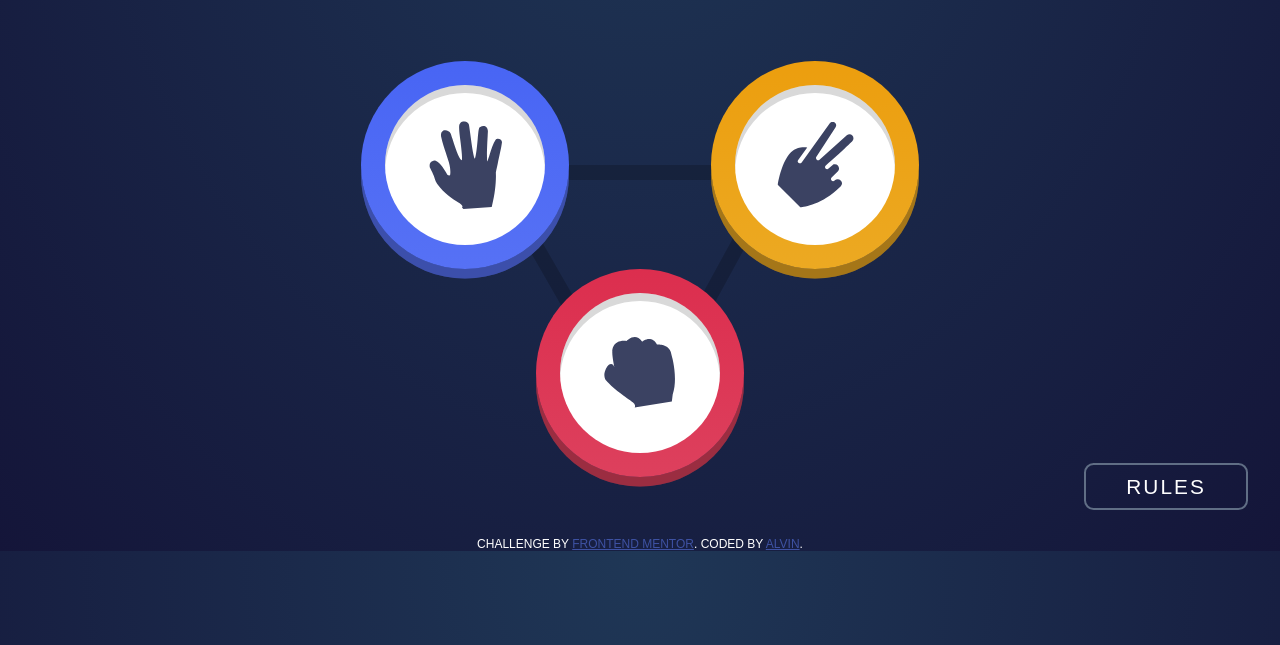
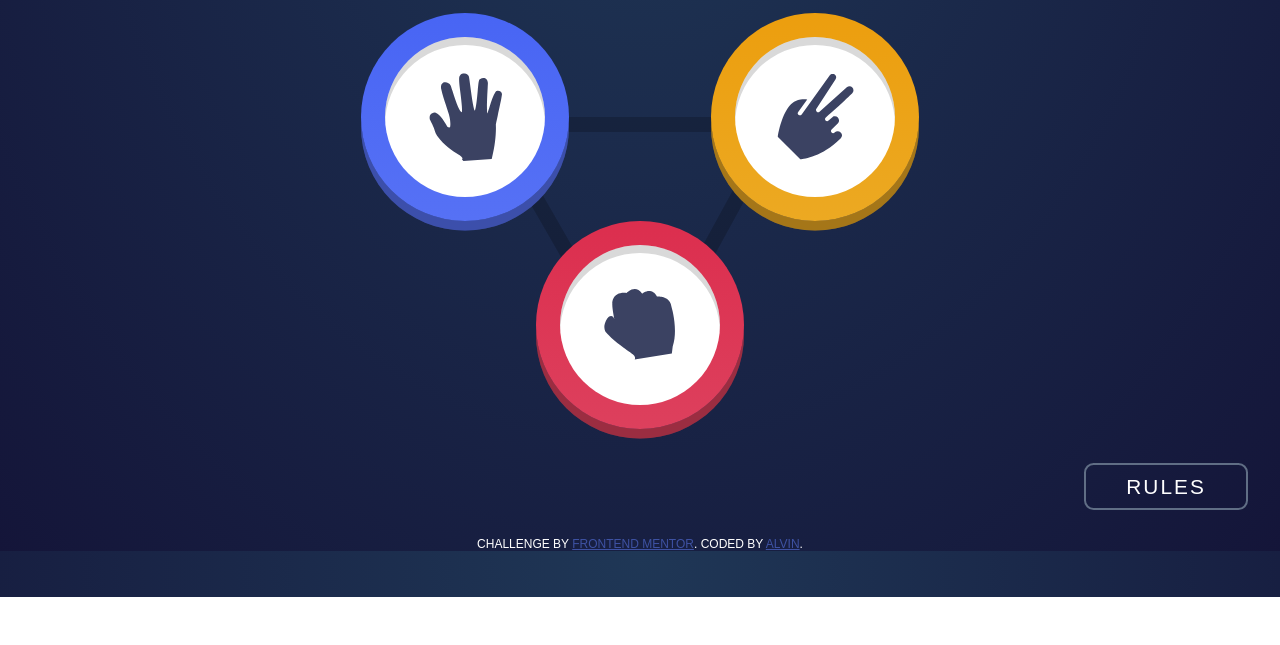
Before and after one commit to alvinsalgado/rock-paper-scissors, a plain HTML site: page index.html in a window 1280 px wide. Shown: the part 249-894 px from the top of the page. After the commit the page ends 846 px from the top, so only its background shows below. Drawn offline with Linux system fonts and the light colour scheme.

Commit message:
fix showing rules issue

```diff
--- a/sass/_global.scss
+++ b/sass/_global.scss
@@ -23,7 +23,7 @@ body {
   position: relative;
   max-width: 700px;
   margin: 0 auto;
-  padding-top: 6rem;
+  padding-top: 3rem;
 }
 .footer {
   position: absolute;
--- a/sass/_modal.scss
+++ b/sass/_modal.scss
@@ -10,6 +10,7 @@
   opacity: 0;
   transition: opacity 0.3s ease-in-out;
   pointer-events: none;
+  z-index: 1;
 }
 .modal__container {
   background: #fff;
```
Also changed, not shown: css/style.css, 1 other file.
